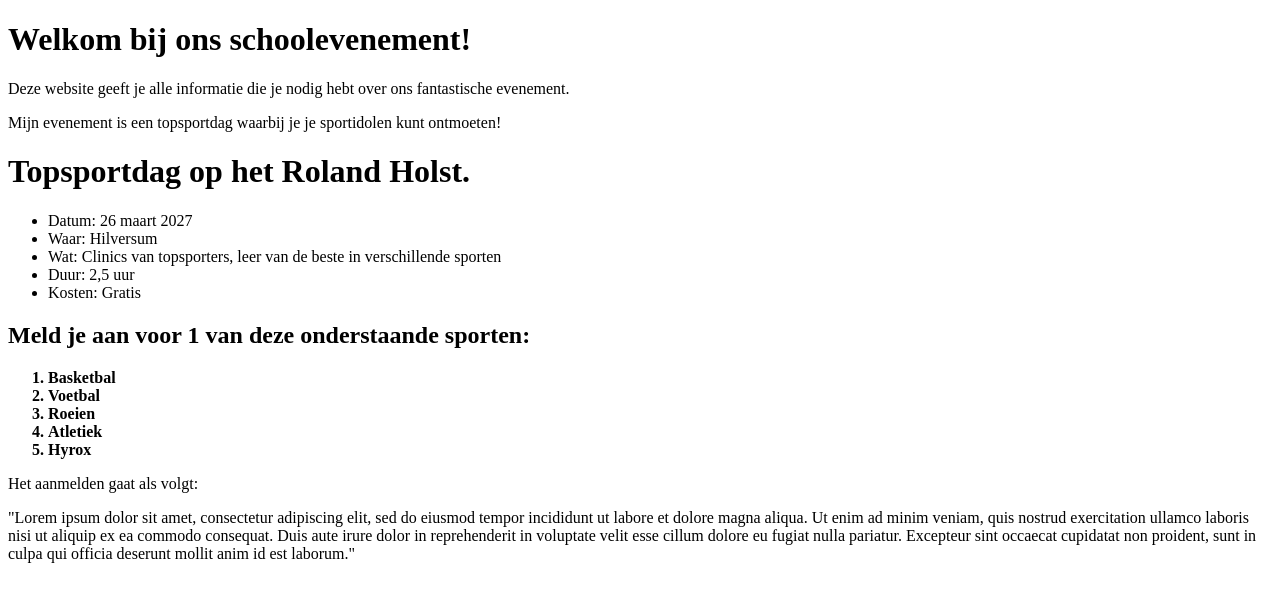
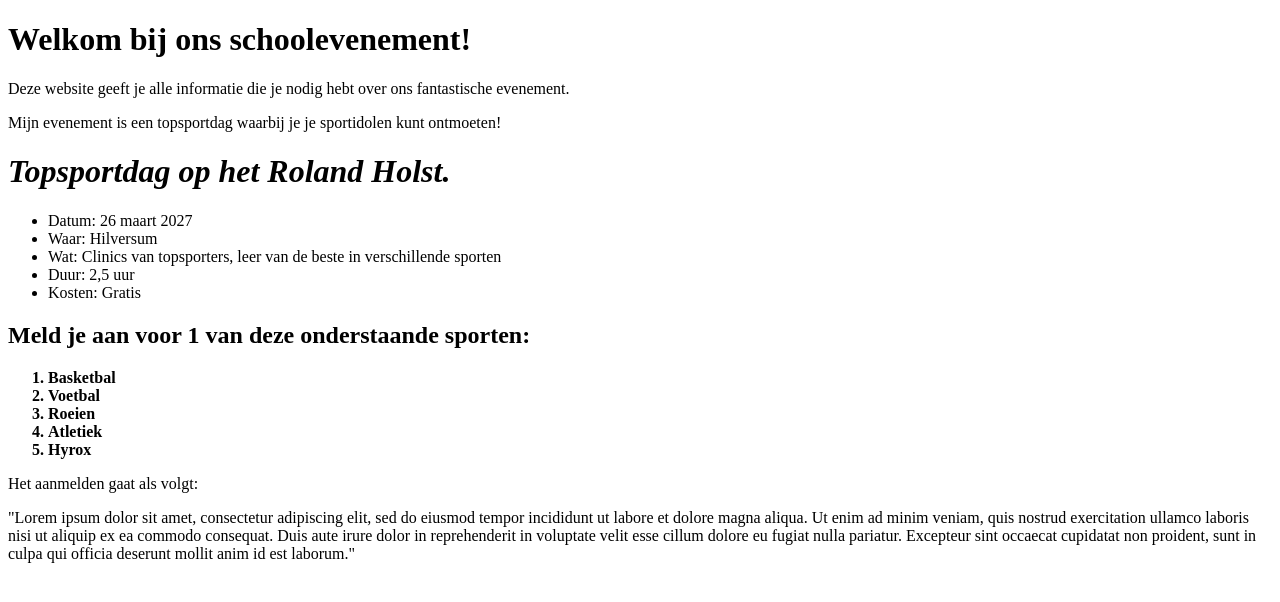
Before and after one commit to HiddeOldenhof/weekopdracht-3, a plain HTML site: page index.html in a window 1280 px wide. Drawn offline with Linux system fonts and the light colour scheme.

Commit message:
WebLab Run 23-11-2026 09:44:43 (UTC+01:00)

```diff
--- a/index.html
+++ b/index.html
@@ -10,7 +10,9 @@
     <p>Deze website geeft je alle informatie die je nodig hebt over ons fantastische evenement.</p>
     <p>Mijn evenement is een topsportdag waarbij je je sportidolen kunt ontmoeten!</p>
 
-  <h1>Topsportdag op het Roland Holst.</h1>
+  <h1>
+    <i>Topsportdag op het Roland Holst.</i>
+    </h1>
   <ul>
 <li>Datum: 26 maart 2027</li>
 <li>Waar: Hilversum</li>
```
Also changed, not shown: 1 other file.
